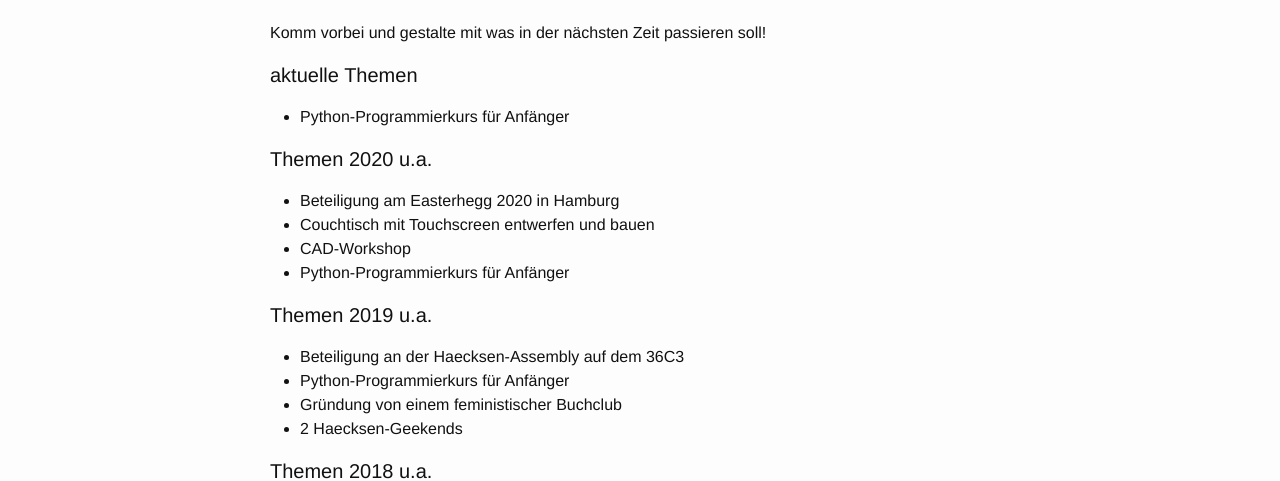
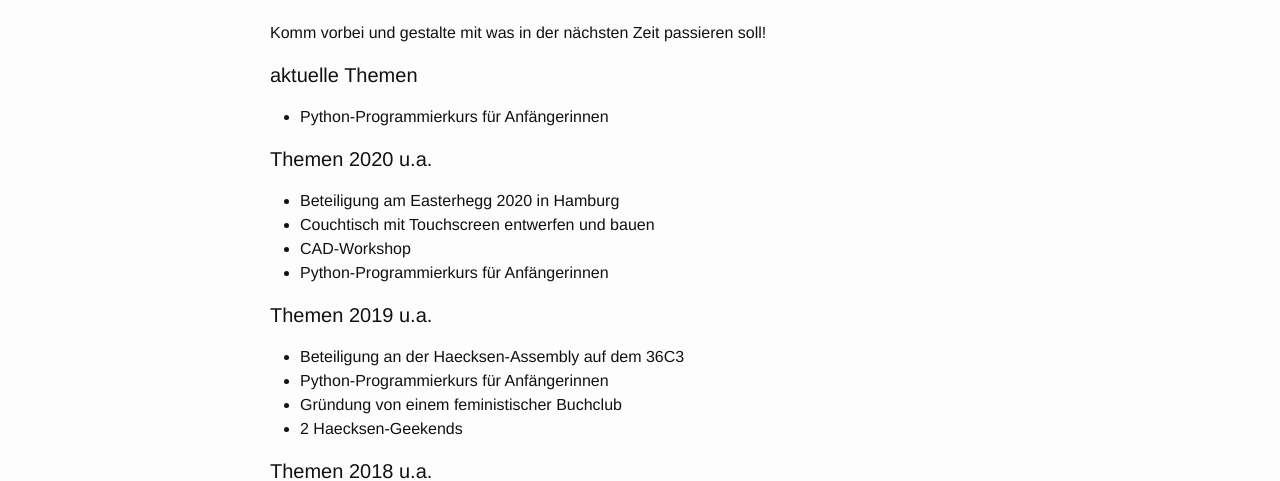
Before and after one commit to geekfem/geekfem.github.io, a Jekyll site: the page built from themen.md, in a window 1280 px wide. Shown: the part 143-624 px from the top of the page. Built offline with Jekyll 4.4.1, drawn with Linux system fonts in a browser that asks for light colours.

Commit message:
Gender correctly

```diff
--- a/themen.md
+++ b/themen.md
@@ -7,17 +7,17 @@ permalink: /themen/
 Komm vorbei und gestalte mit was in der nächsten Zeit passieren soll!
 
 #### aktuelle Themen
-* Python-Programmierkurs für Anfänger
+* Python-Programmierkurs für Anfängerinnen
 
 #### Themen 2020 u.a.
 * Beteiligung am Easterhegg 2020 in Hamburg
 * Couchtisch mit Touchscreen entwerfen und bauen
 * CAD-Workshop
-* Python-Programmierkurs für Anfänger
+* Python-Programmierkurs für Anfängerinnen
 
 #### Themen 2019 u.a.
 * Beteiligung an der Haecksen-Assembly auf dem 36C3
-* Python-Programmierkurs für Anfänger
+* Python-Programmierkurs für Anfängerinnen
 * Gründung von einem feministischer Buchclub
 * 2 Haecksen-Geekends
 
```
